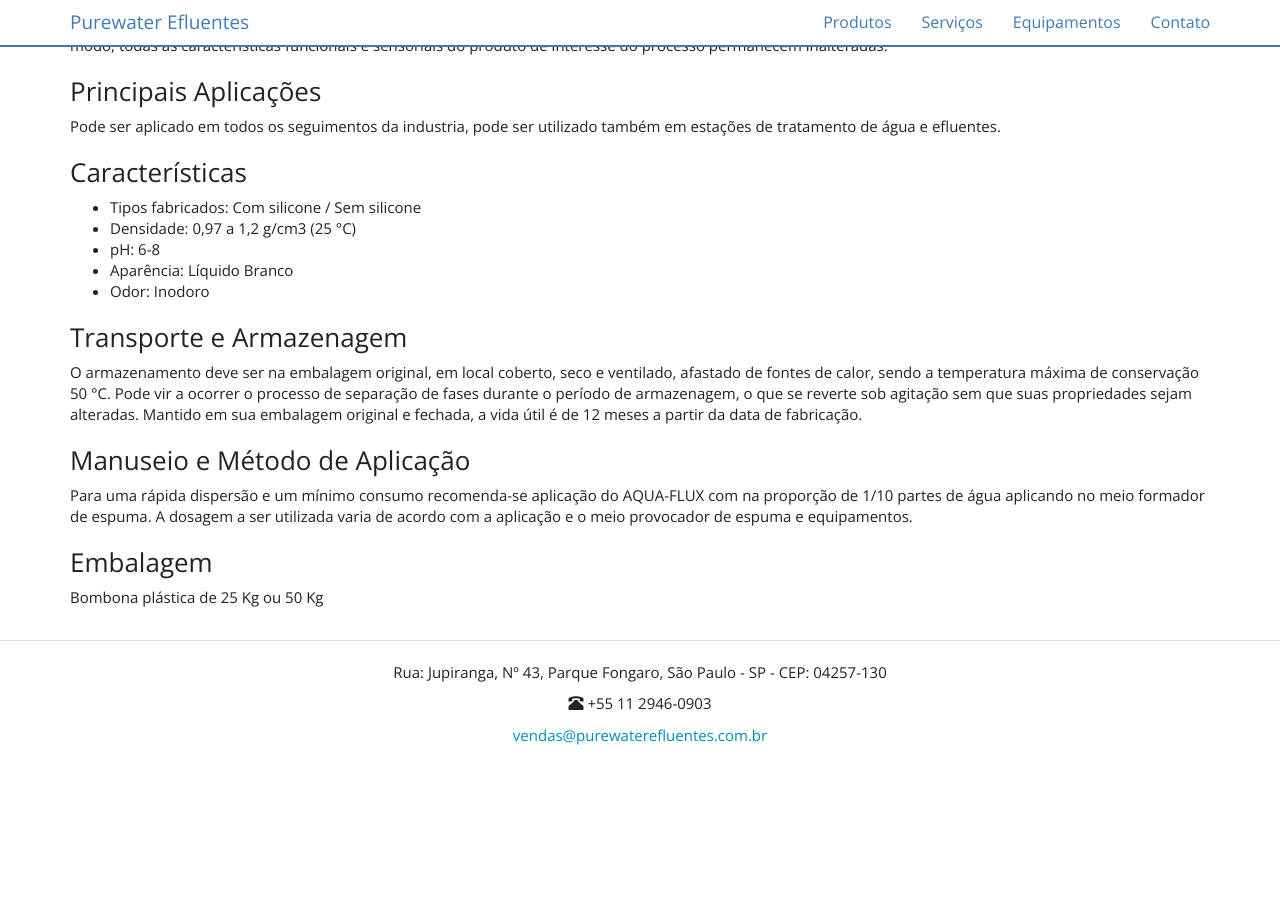
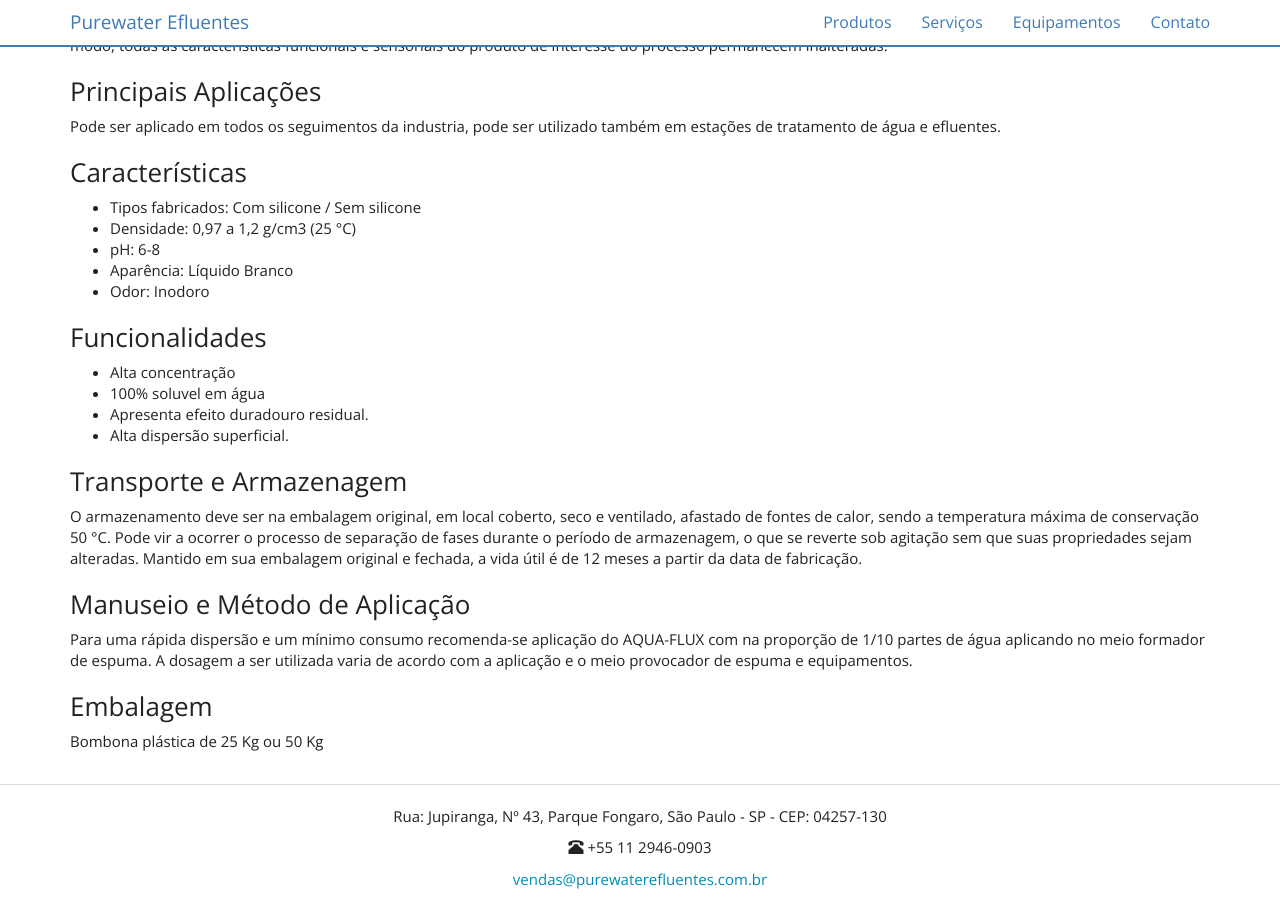
Before and after one commit to purewaterefluentes/purewaterefluentes.github.io, a Jekyll site: the page built from produtos/anti-espumante.md, in a window 1280 px wide and 900 px high, scrolled down 655 px. Built offline with Jekyll 4.4.1, drawn with Linux system fonts in a browser that asks for light colours; nearby versions of some CDN libraries; library files that are not in the unit come from our copies; before the commit the page ends 1411 px from its top, so only the background shows below that.

Commit message:
Update anti-espumante.md

```diff
--- a/produtos/anti-espumante.md
+++ b/produtos/anti-espumante.md
@@ -29,6 +29,14 @@ Pode ser aplicado em todos os seguimentos da industria, pode ser utilizado tamb
 - Aparência: Líquido Branco
 - Odor: Inodoro
 
+### Funcionalidades
+
+- Alta concentração
+- 100% soluvel em água
+- Apresenta efeito duradouro residual.
+- Alta dispersão superficial.
+
+
 ### Transporte e Armazenagem
 O armazenamento deve ser na embalagem original, em local coberto, seco e ventilado, afastado    de fontes de calor, sendo a temperatura máxima de conservação 50 °C.
 Pode vir a ocorrer o processo de separação de fases durante o período de armazenagem, o que se reverte sob agitação sem que suas propriedades sejam alteradas.
```
